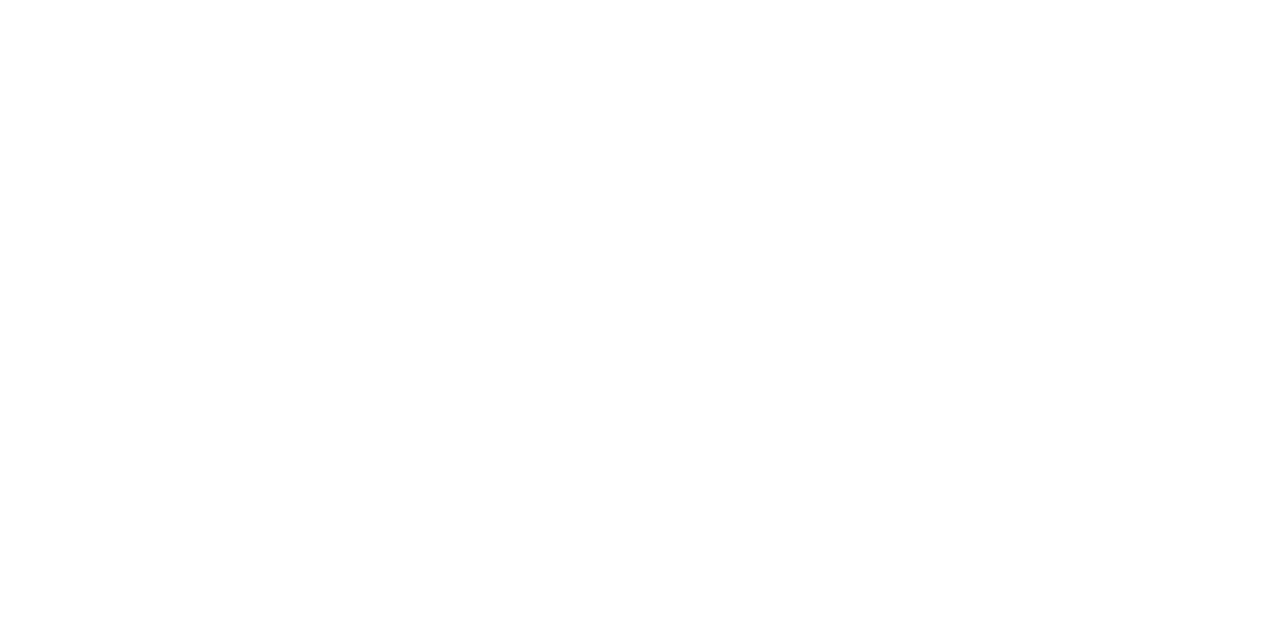
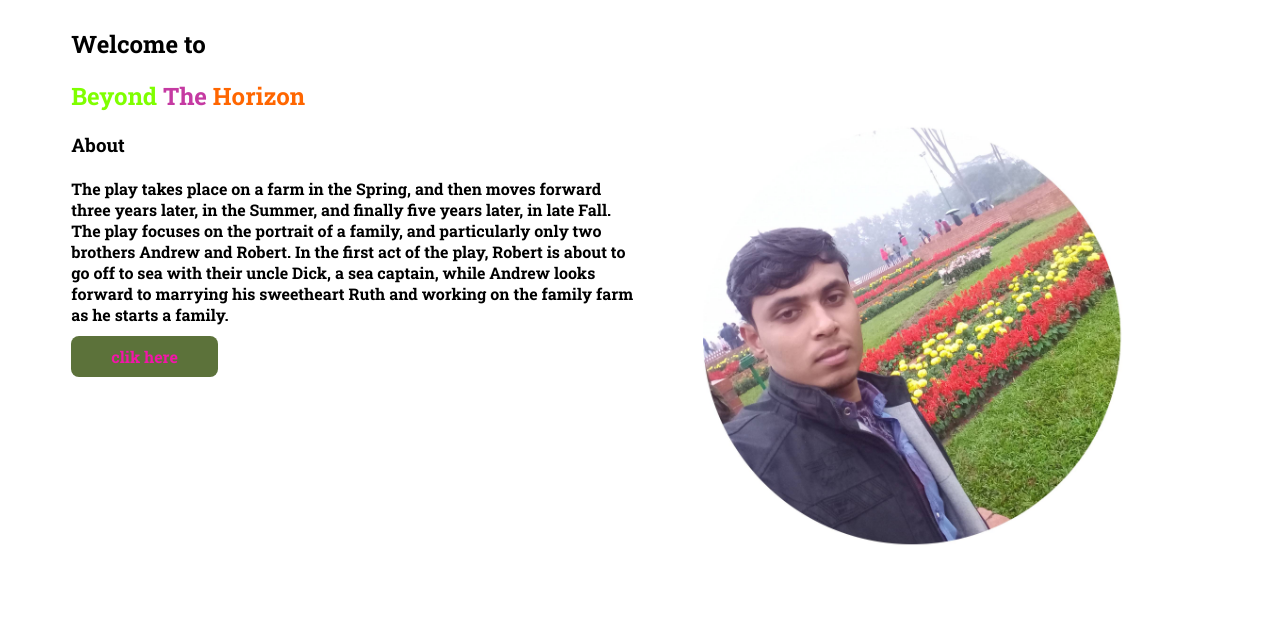
Before and after one commit to Mizanurrahman119/advance-git, a plain HTML site: page index.html in a window 1280 px wide. Drawn offline with Linux system fonts and the light colour scheme.

Commit message:
project added

```diff
--- a/index.html
+++ b/index.html
@@ -5,9 +5,24 @@
     <meta http-equiv="X-UA-Compatible" content="IE=edge">
     <meta name="viewport" content="width=, initial-scale=1.0">
     <title>Mazanur</title>
+    <link rel="preconnect" href="https://fonts.googleapis.com">
+    <link rel="preconnect" href="https://fonts.gstatic.com" crossorigin>
+    <link href="https://fonts.googleapis.com/css2?family=Roboto+Slab:wght@700&display=swap" rel="stylesheet">
     <link rel="stylesheet" href="style.css">
 </head>
 <body>
+    <section>
+    <div class="half-width">
+        <h1> Welcome to</h1>
+        <h1 class="beyond"> <span class="span">Beyond</span> <span     class="the">The</span> Horizon</h1>
+        <h3>About</h3>
+        <h4>The play takes place on a farm in the Spring, and then moves forward three years later, in the Summer, and finally five years later, in late Fall. The play focuses on the portrait of a family, and particularly only two brothers Andrew and Robert. In the first act of the play, Robert is about to go off to sea with their uncle Dick, a sea captain, while Andrew looks forward to marrying his sweetheart Ruth and working on the family farm as he starts a family.</h4>
+        <a class="button" href="https://www.facebook.com/Beyond-the-horizon-112292113880275" target="blank">clik here</a>
+    </div>
+    <div class="half-width">
+        <img src="image/FILE706.jpg" alt="">
+    </div>
+    </section>
 
 </body>
 </html>
--- a/style.css
+++ b/style.css
@@ -0,0 +1,30 @@
+body{
+    font-family: 'Roboto Slab', serif;
+}
+.beyond{
+    color: #ff6600;
+}
+.span{
+    color: chartreuse;
+}
+.the{
+    color: rgb(197, 58, 162);
+}
+section{
+    display: flex;
+}
+.half-width{
+    width: 50%;
+    padding-left: 5%;
+}
+.half-width img{
+    width: 80%;
+}
+.button{
+    color: rgb(243, 21, 169);
+    background-color:rgb(92, 114, 58);
+    padding: 10px 40px;
+    text-decoration: none;
+    border-radius: 8px;
+    font-weight: 700;
+}
```
Also changed, not shown: dream-bd/OIP (1).jpg (added), dream-bd/OIP.jpg (added), dream-bd/download.jpg (added), dream-bd/wallpaper-md.png (added), image/FILE706.jpg (added).
